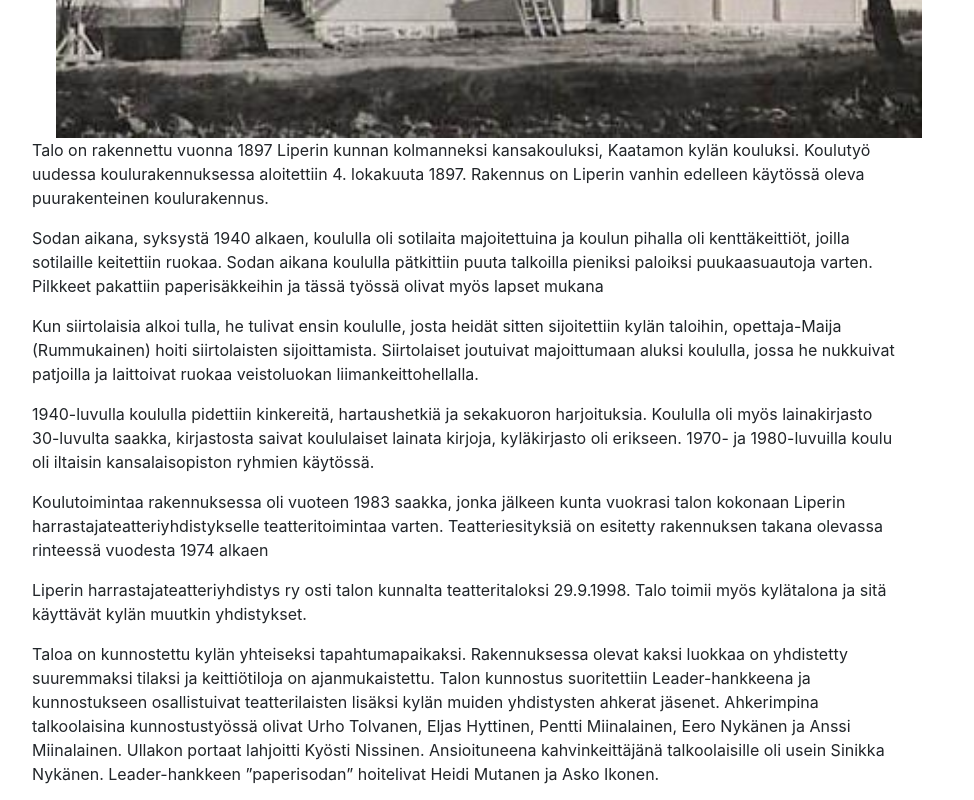
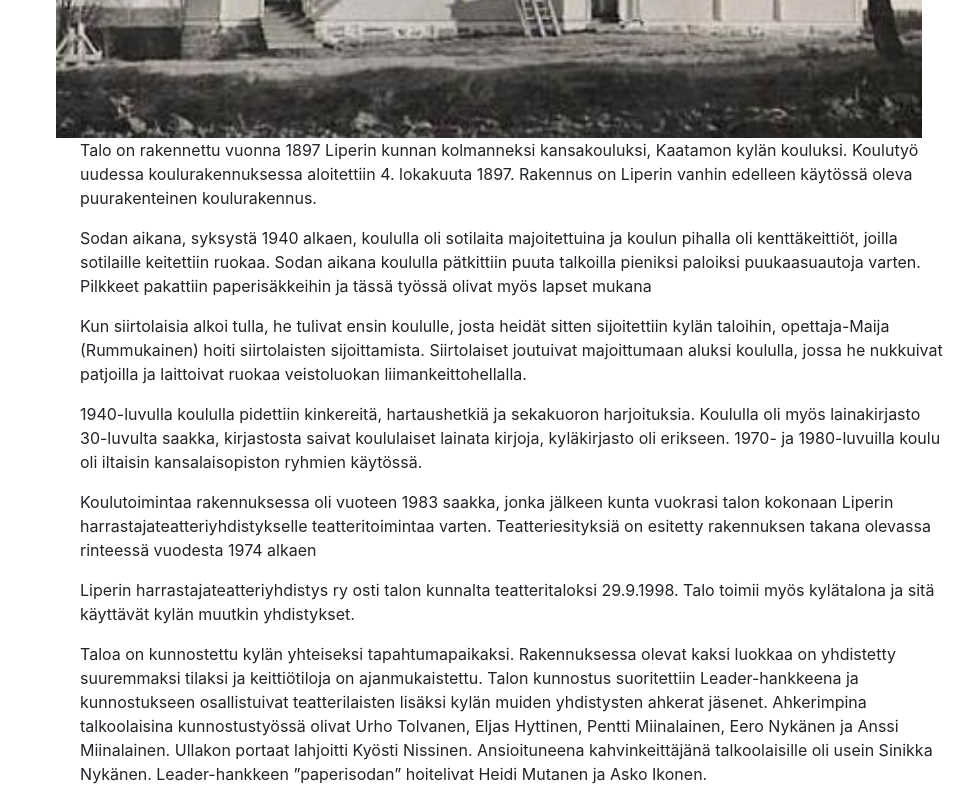
Before and after one commit to jonipol/teatteri, a React (Create React App) app: page /historiaa in a window 1280 px wide. Shown: the part 420-1220 px from the top of the page, without its empty margins (128-1102 px from the left). Built offline with nearby package versions, Linux system fonts and the light colour scheme.

Commit message:
fix #5, fix #6 needs extra tweaking

```diff
--- a/src/components/History.js
+++ b/src/components/History.js
@@ -11,7 +11,7 @@ const History = () => {
       <div style={{width: '95%', margin: 'auto'}}>
         <img src={vanhaKuva} width='95%'/>
       </div>
-      <div style={{width: '90%'}}>
+      <div style={{width: '90%', margin: 'auto'}}>
         <p>Talo on rakennettu vuonna 1897 Liperin kunnan kolmanneksi kansakouluksi, Kaatamon kylän kouluksi. Koulutyö uudessa koulurakennuksessa aloitettiin 4. lokakuuta 1897. Rakennus on Liperin vanhin edelleen käytössä oleva puurakenteinen koulurakennus.</p>
         <p>Sodan aikana, syksystä 1940 alkaen, koululla oli sotilaita majoitettuina ja koulun pihalla oli kenttäkeittiöt, joilla sotilaille keitettiin ruokaa. Sodan aikana koululla pätkittiin puuta talkoilla pieniksi paloiksi puukaasuautoja varten. Pilkkeet pakattiin paperisäkkeihin ja tässä työssä olivat myös lapset mukana</p>
         <p>Kun siirtolaisia alkoi tulla, he tulivat ensin koululle, josta heidät sitten sijoitettiin kylän taloihin, opettaja-Maija (Rummukainen) hoiti siirtolaisten sijoittamista. Siirtolaiset joutuivat majoittumaan aluksi koululla, jossa he nukkuivat patjoilla ja laittoivat ruokaa veistoluokan liimankeittohellalla.</p>
```
